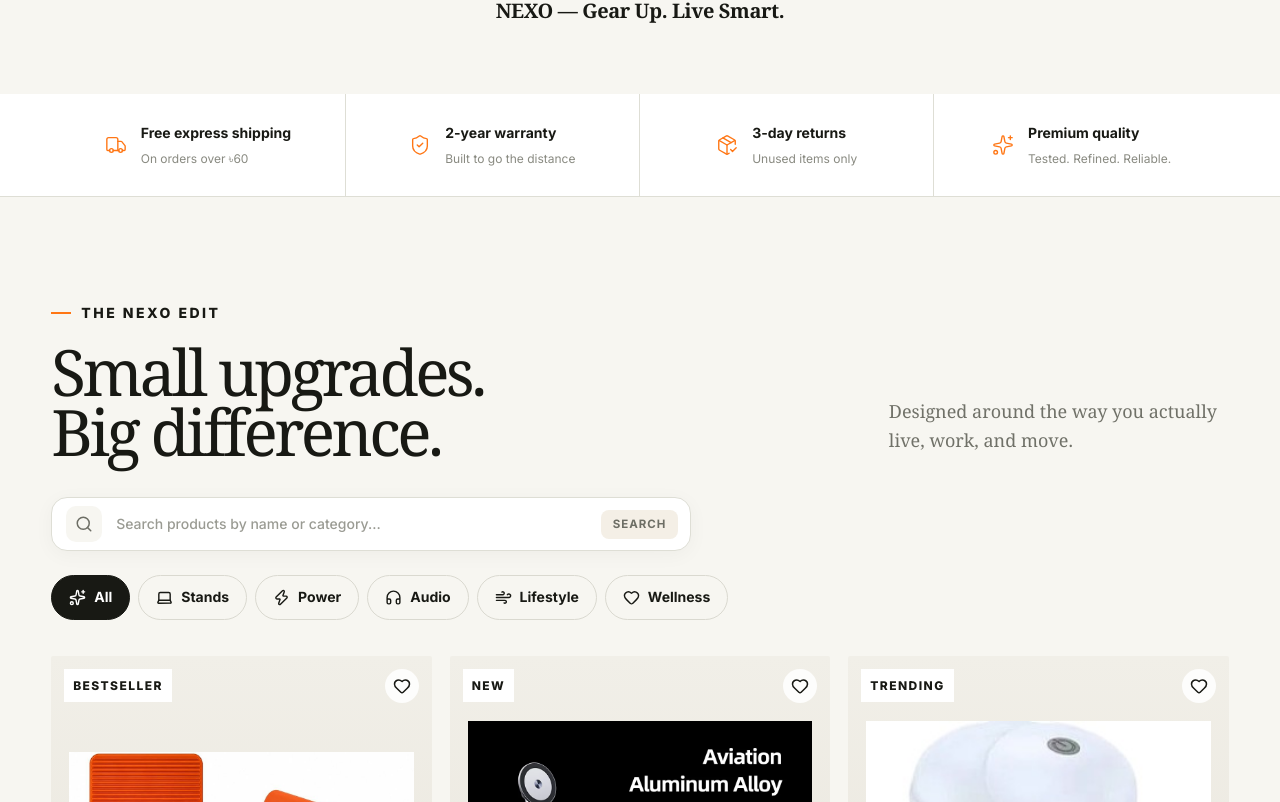
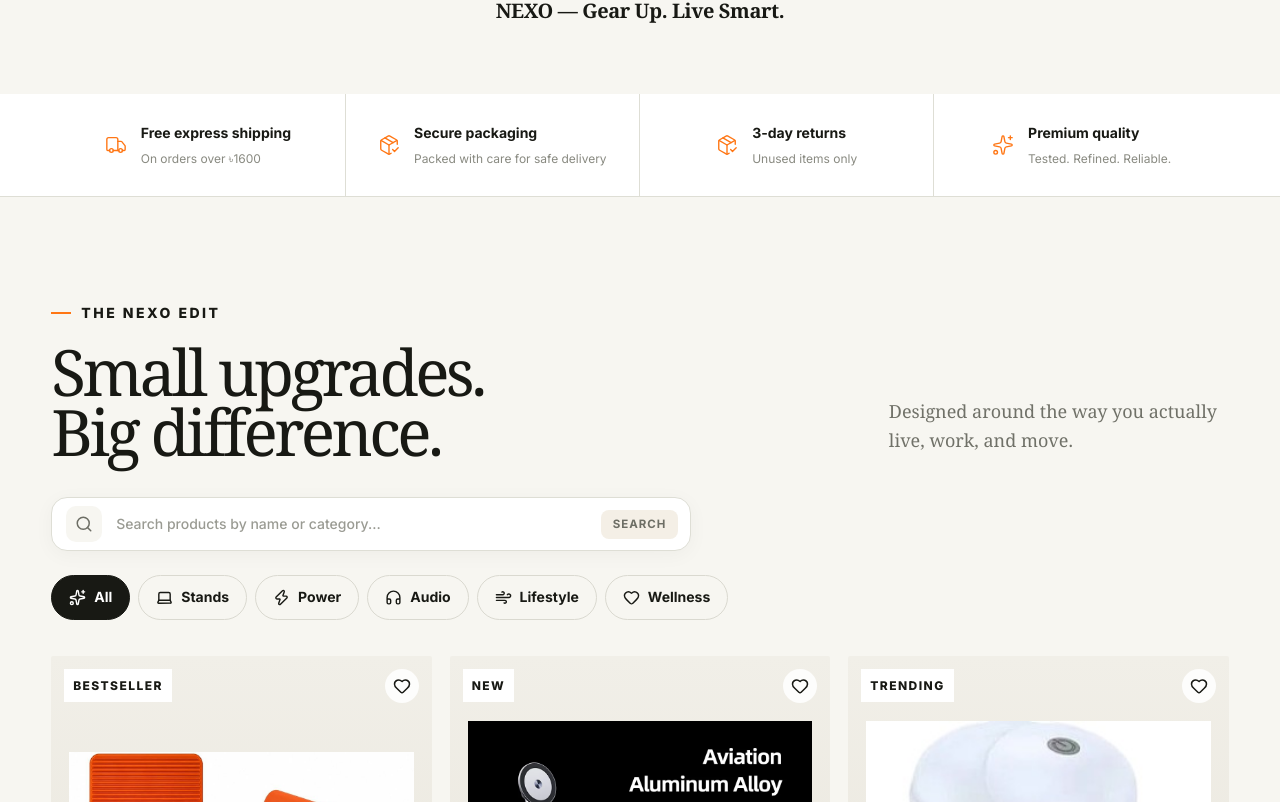
Before and after one commit to Omar-webcloud/NEXO-gadgets, a Next.js app: page / in a window 1280 px wide. Shown: the part 1198-2000 px from the top of the page. Built offline with nearby package versions, Linux system fonts and the light colour scheme.

Commit message:
Modify benefits section with new shipping and packaging info
Updated shipping threshold and added secure packaging benefit.

```diff
--- a/src/app/page.tsx
+++ b/src/app/page.tsx
@@ -171,8 +171,8 @@ export default function HomePage() {
 
       <section className="benefits" aria-label="Store benefits">
         <div className="benefits-shell">
-          <div><Truck /><span><strong>Free express shipping</strong><small>On orders over ৳60</small></span></div>
-          <div><ShieldCheck /><span><strong>2-year warranty</strong><small>Built to go the distance</small></span></div>
+          <div><Truck /><span><strong>Free express shipping</strong><small>On orders over ৳1600</small></span></div>
+          <div><PackageCheck /><span><strong>Secure packaging</strong><small>Packed with care for safe delivery</small></span></div>
           <div><PackageCheck /><span><strong>3-day returns</strong><small>Unused items only</small></span></div>
           <div><Sparkles /><span><strong>Premium quality</strong><small>Tested. Refined. Reliable.</small></span></div>
         </div>
@@ -303,7 +303,7 @@ export default function HomePage() {
       <section className="quote section-shell">
         <span className="quote-mark">&ldquo;</span>
         <blockquote>
-          NEXO makes the things you use every day feel <em>considered, calm, and quietly brilliant.</em>
+          NEXO brings the things you use every day feel <em>considered, calm, and quietly brilliant.</em>
         </blockquote>
         <div className="press">
           <span>★★★★★ <small>4.9 / 5 from 2,400+ reviews</small></span>
```
